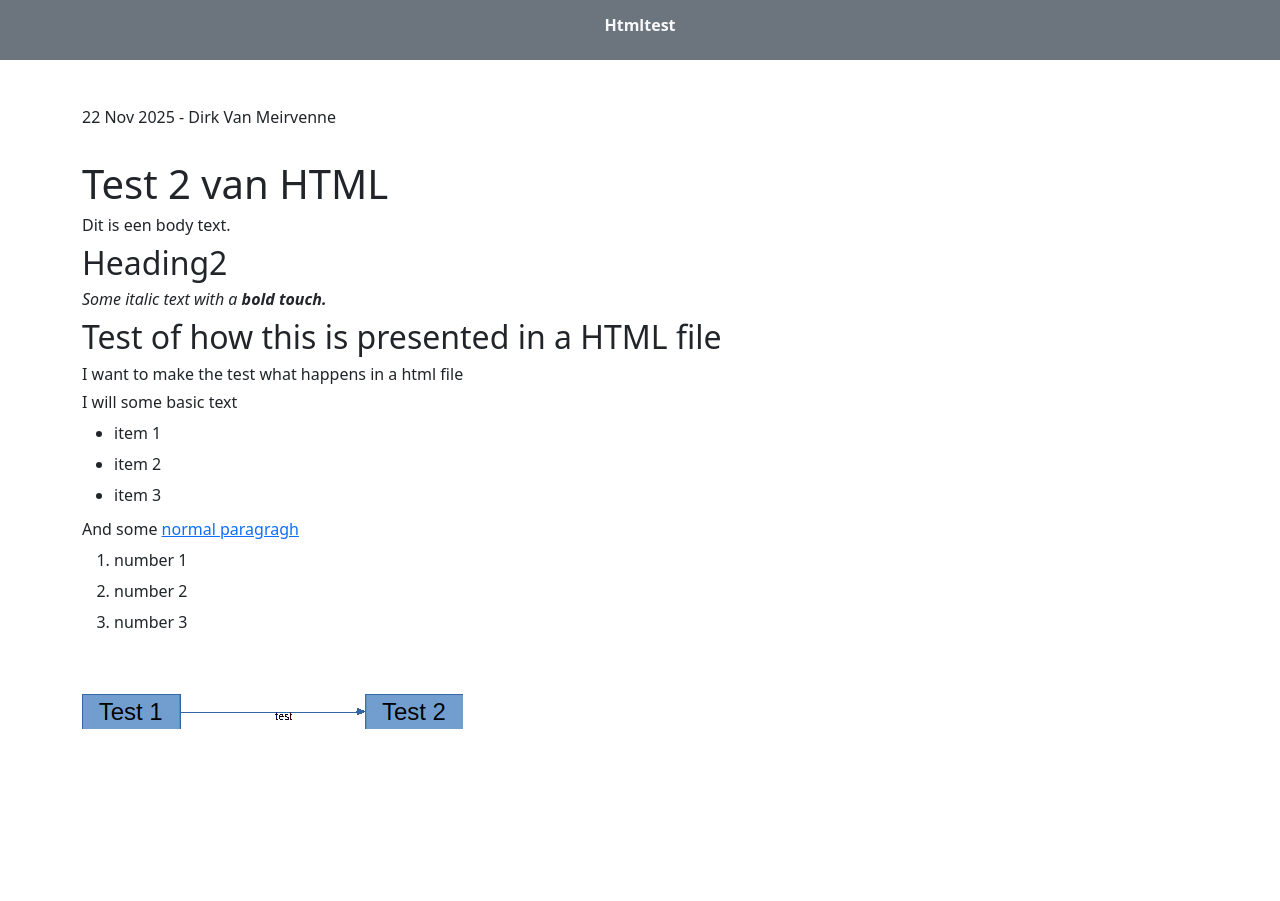
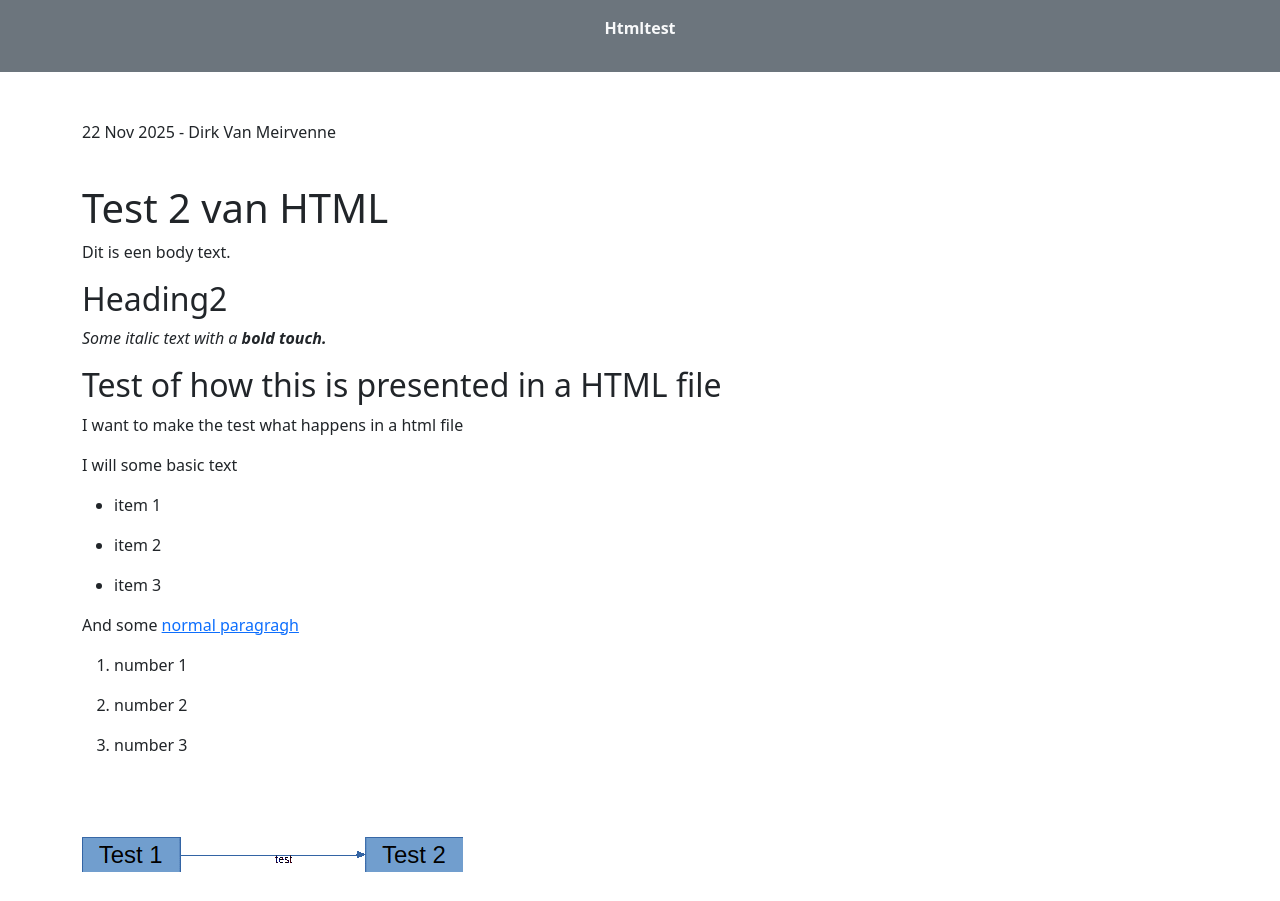
Before and after one commit to samoscon/samoscon.github.io, a Jekyll site: the page built from _posts/2025-11-22-htmltest.md, in a window 1280 px wide. Built offline with Jekyll 4.4.1, drawn with Linux system fonts in a browser that asks for light colours.

Commit message:
Update post.html

```diff
--- a/_layouts/post.html
+++ b/_layouts/post.html
@@ -5,8 +5,6 @@
 	<script src="https://cdn.jsdelivr.net/npm/bootstrap@5.3.2/dist/js/bootstrap.bundle.min.js"></script>
 	<style type="text/css">
 		@page { size: 8.27in 11.69in; margin: 0.79in }
-		p { line-height: 115%; margin-bottom: 0.1in; background: transparent }
-		.h1 {color: "text-primary"}
 	</style>
 </head>
 <body lang="nl-BE" link="#000080" vlink="#800000" dir="ltr">
```
